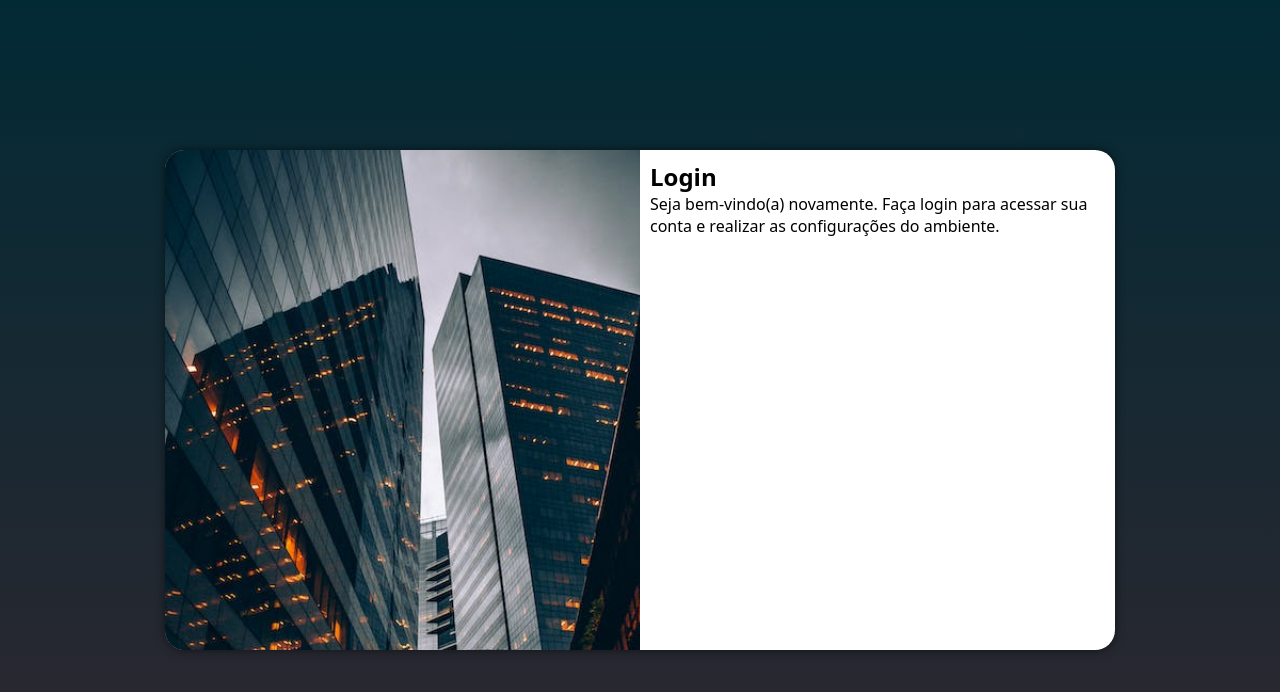
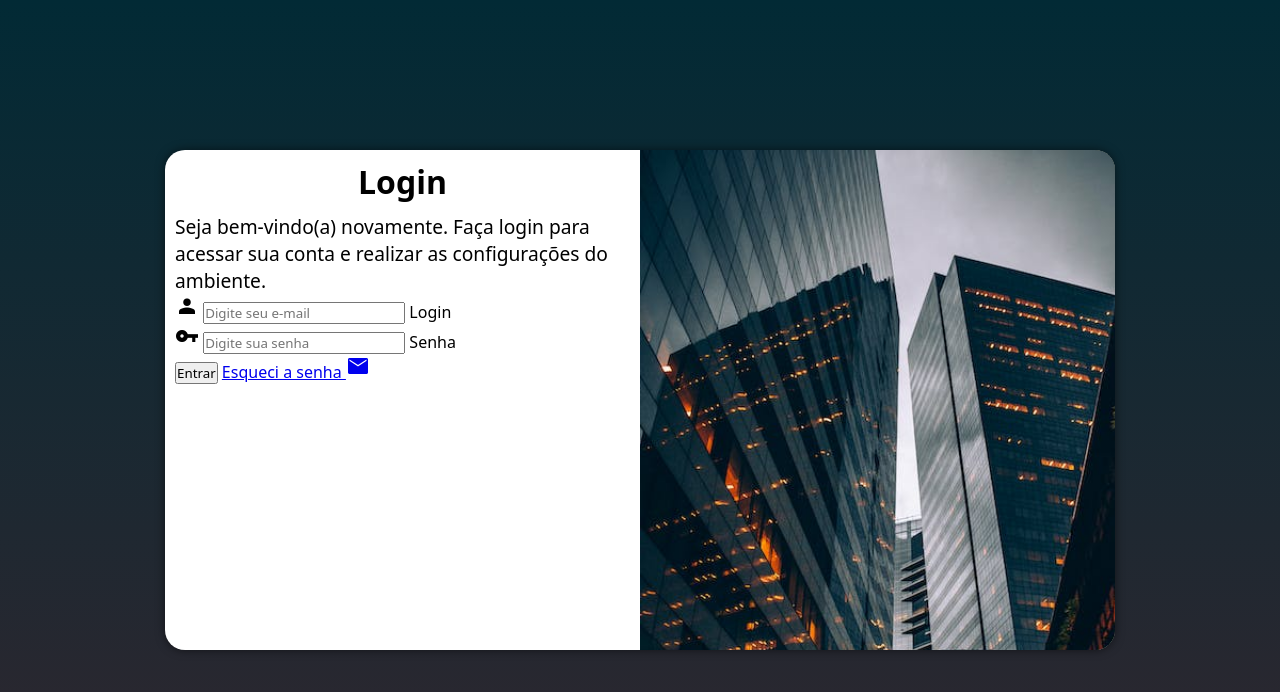
Before and after one commit to CamilaLop/Projeto-Login, a plain HTML site: page index.html in a window 1280 px wide. Drawn offline with nearby package versions, Linux system fonts and the light colour scheme.

Commit message:
criando formulario

```diff
--- a/index.html
+++ b/index.html
@@ -7,6 +7,10 @@
     <link rel="stylesheet" href="style.css" />
     <link rel="stylesheet" href="mediaquery.css" />
     <title>Login</title>
+    <link
+      rel="stylesheet"
+      href="https://fonts.googleapis.com/css2?family=Material+Symbols+Outlined:opsz,wght,FILL,GRAD@20..48,100..700,0..1,-50..200"
+    />
   </head>
   <body>
     <main>
@@ -18,7 +22,40 @@
             Seja bem-vindo(a) novamente. Faça login para acessar sua conta e
             realizar as configurações do ambiente.
           </p>
-          <form action="login.php" method="post"></form>
+          <form action="login.php" method="post" autocomplete="on">
+            <div class="campo">
+              <span class="material-symbols-outlined"> person </span>
+              <input
+                type="email"
+                name="login"
+                id="ilogin"
+                placeholder="Digite seu e-mail"
+                autocomplete="email"
+                required
+                maxlength="30"
+              />
+              <label for="ilogin">Login</label>
+            </div>
+            <div class="campo">
+              <span class="material-symbols-outlined"> vpn_key </span>
+              <input
+                type="password"
+                name="senha"
+                id="isenha"
+                placeholder="Digite sua senha"
+                autocomplete="current-password"
+                required
+                minlength="8"
+                maxlength="20"
+              />
+              <label for="isenha">Senha</label>
+            </div>
+            <input type="submit" value="Entrar" />
+            <a href="esqueci.html"
+              >Esqueci a senha
+              <span class="material-symbols-outlined"> mail </span></a
+            >
+          </form>
         </div>
       </section>
     </main>
--- a/mediaquery.css
+++ b/mediaquery.css
@@ -45,12 +45,20 @@
     width: 950px;
   }
   section#login > div#imagem {
-    float: left;
+    float: right;
     width: 50%;
     height: 100vh;
   }
   section#login > div#form {
-    float: right;
+    float: left;
     width: 50%;
   }
+  div#form > h1 {
+    text-align: center;
+    margin-bottom: 10px;
+    font-size: 2em;
+  }
+  div#form > p {
+    font-size: 1.2em;
+  }
 }
--- a/style.css
+++ b/style.css
@@ -69,3 +69,14 @@ section#login > div#form {
   display: block;
   padding: 10px;
 }
+
+div#form > h1 {
+  text-align: center;
+  margin-bottom: 10px;
+}
+div#form > p {
+  font-size: 0.8em;
+}
+.material-symbols-outlined {
+  font-variation-settings: "FILL" 1, "wght" 400, "GRAD" 0, "opsz" 48;
+}
```
